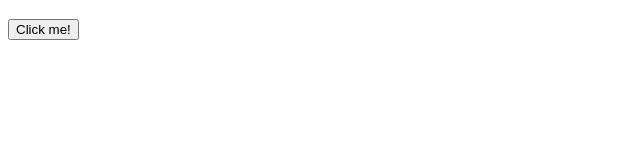
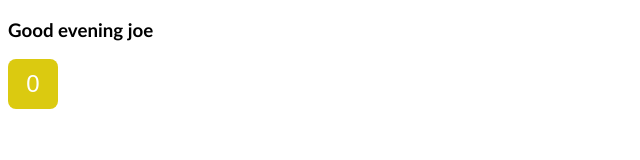
Before and after one commit to AsifKhan-7/javascript, a plain HTML site: page 06_dom/five.html in a window 1280 px wide. Shown: the whole page, without its empty margins (0-640 px from the left). Drawn offline with Linux system fonts and the light colour scheme.

Commit message:
exercise of loops n array

```diff
--- a/05_iterations/nine.js
+++ b/05_iterations/nine.js
@@ -40,7 +40,7 @@ for (let category of categories.values()) {
 let events = new Set(["event1", "event2", "event3"]);
 
 for (let event of events.keys()) {
-  console.log(event);// identical to values() method
+  console.log(event); // identical to values() method
 }
 
 // In real life, JavaScript Set methods and operations are used in various practical scenarios to handle collections of unique items.
--- a/06_dom/five.html
+++ b/06_dom/five.html
@@ -4,12 +4,70 @@
     <meta charset="UTF-8" />
     <meta name="viewport" content="width=device-width, initial-scale=1.0" />
     <title>Exercise</title>
+    <style>
+      body {
+        font-family: "Trebuchet MS", "Lucida Sans Unicode", "Lucida Grande",
+          "Lucida Sans", Arial, sans-serif;
+      }
+
+      #my-btn {
+        width: 50px;
+        height: 50px;
+        font-size: 1.5rem;
+        border: none;
+        border-radius: 0.5rem;
+        cursor: pointer;
+      }
+
+      .js-odd {
+        background-color: rgb(147, 32, 230);
+        color: #fff;
+      }
+
+      .js-even {
+        background-color: rgb(219, 202, 16);
+        color: #fff;
+      }
+    </style>
   </head>
   <body>
     <h3 id="greeting"></h3>
-    <button>Click me!</button>
+    <button onclick="buttonPressed();" id="my-btn"></button>
+
     <script>
+      const doGreeting = (person = "Dear") => {
+        let currentTime = new Date().getHours();
+        let heading = document.querySelector("#greeting");
+        if (currentTime >= 6 && currentTime < 12) {
+          heading.innerHTML = `Good morning ${person}`;
+        } else if (currentTime > 12 && currentTime < 18) {
+          heading.innerHTML = `Good afternoon ${person}`;
+        } else {
+          heading.innerHTML = `Good evening ${person}`;
+        }
+      };
+      doGreeting("joe");
 
+      let noOfTimesClicked = localStorage.getItem("noOfTimesClicked") || 0;
+      const buttonPressed = () => {
+        noOfTimesClicked++;
+        localStorage.setItem("noOfTimesClicked", noOfTimesClicked);
+        updateButton();
+      };
+
+      const updateButton = () => {
+        let button = document.querySelector("#my-btn");
+        if (noOfTimesClicked % 2 === 0) {
+          button.classList.remove("js-odd");
+          button.classList.add("js-even");
+        } else {
+          button.classList.remove("js-even");
+          button.classList.add("js-odd");
+        }
+        button.innerText = noOfTimesClicked;
+      };
+
+      updateButton();
     </script>
   </body>
 </html>
```
Also changed, not shown: 05_iterations/eleven.html (added, +120 -0 lines).
